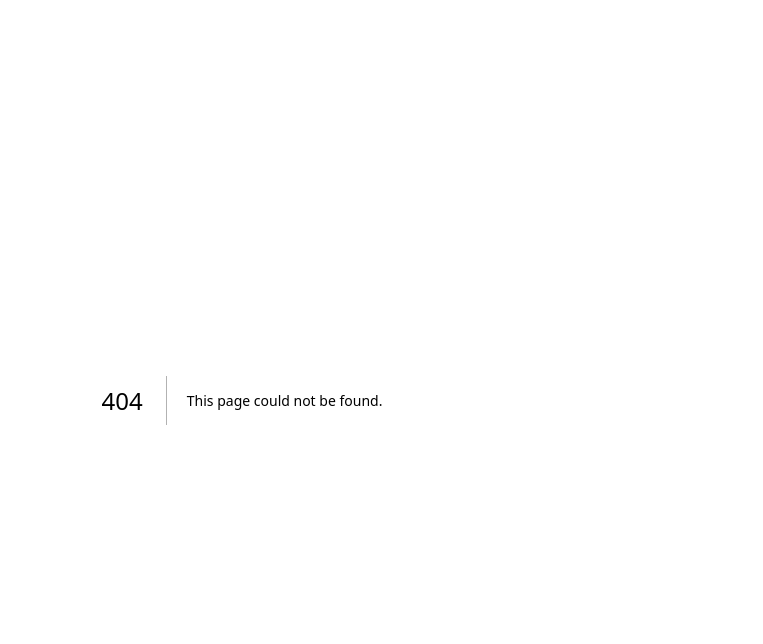
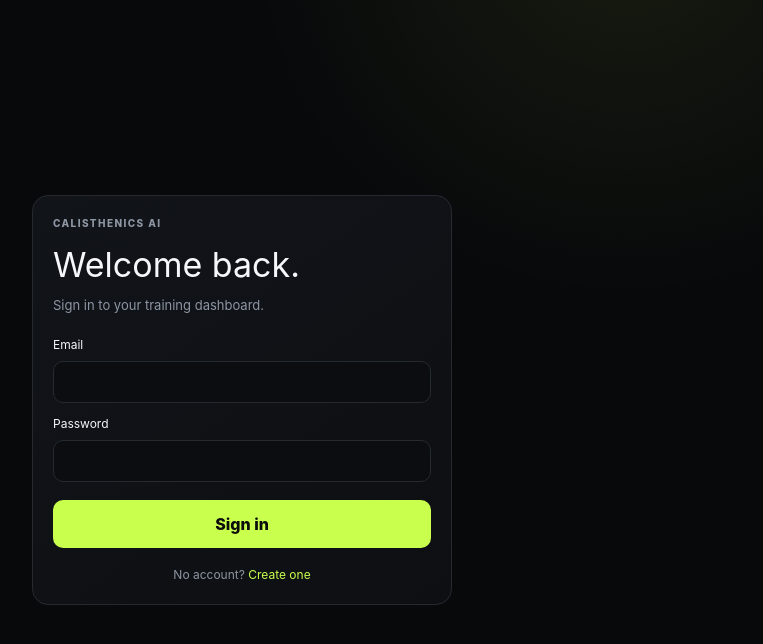
Before and after one commit to itzakus09/itzakus09, a Next.js app: page /auth/sign-in in a window 1280 px wide. Before the commit this address had no page. Shown: the top 644 px of the page, without its empty margins (398-1161 px from the left). Built offline with nearby package versions, Linux system fonts and the light colour scheme; no server answers.

Commit message:
Add Supabase sign-in page

```diff
--- /dev/null
+++ b/app/auth/sign-in/page.tsx
@@ -0,0 +1,11 @@
+"use client";
+
+import { useState } from "react";
+import { createClient } from "@/lib/supabase/client";
+
+export default function SignInPage(){
+  const supabase=createClient(); const [email,setEmail]=useState(""); const [password,setPassword]=useState(""); const [error,setError]=useState(""); const [busy,setBusy]=useState(false);
+  async function submit(e:React.FormEvent){e.preventDefault();setBusy(true);setError("");const {error}=await supabase.auth.signInWithPassword({email,password});if(error)setError(error.message);else window.location.href="/";setBusy(false)}
+  return <main style={{minHeight:"100vh",display:"grid",placeItems:"center",padding:20}}><form onSubmit={submit} className="card" style={{width:"min(420px,100%)"}}><div className="eyebrow">CALISTHENICS AI</div><h1 style={{fontSize:34,margin:"8px 0 6px"}}>Welcome back.</h1><p style={{color:"var(--muted)",fontSize:13}}>Sign in to your training dashboard.</p><label style={{display:"block",marginTop:20,fontSize:12}}>Email<input value={email} onChange={e=>setEmail(e.target.value)} type="email" required style={input}/></label><label style={{display:"block",marginTop:12,fontSize:12}}>Password<input value={password} onChange={e=>setPassword(e.target.value)} type="password" required style={input}/></label>{error&&<p style={{color:"var(--red)",fontSize:12}}>{error}</p>}<button className="primary" style={{width:"100%",marginTop:18}} disabled={busy}>{busy?"Signing in…":"Sign in"}</button><p style={{color:"var(--muted)",fontSize:12,textAlign:"center",marginTop:18}}>No account? <a href="/auth/sign-up" style={{color:"var(--lime)"}}>Create one</a></p></form></main>
+}
+const input={display:"block",width:"100%",marginTop:7,padding:"11px 12px",borderRadius:10,border:"1px solid var(--line)",background:"#0b0d10",color:"white",outline:"none"};
```
